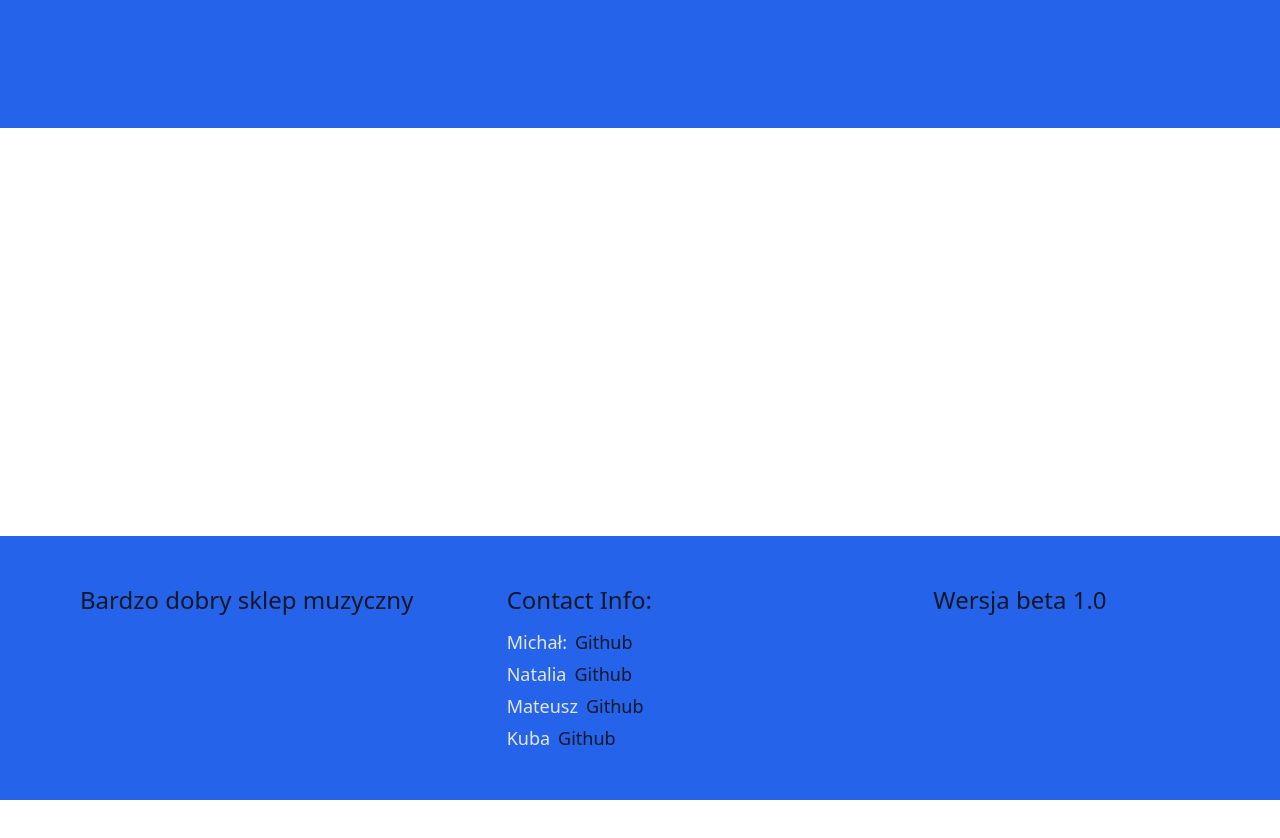
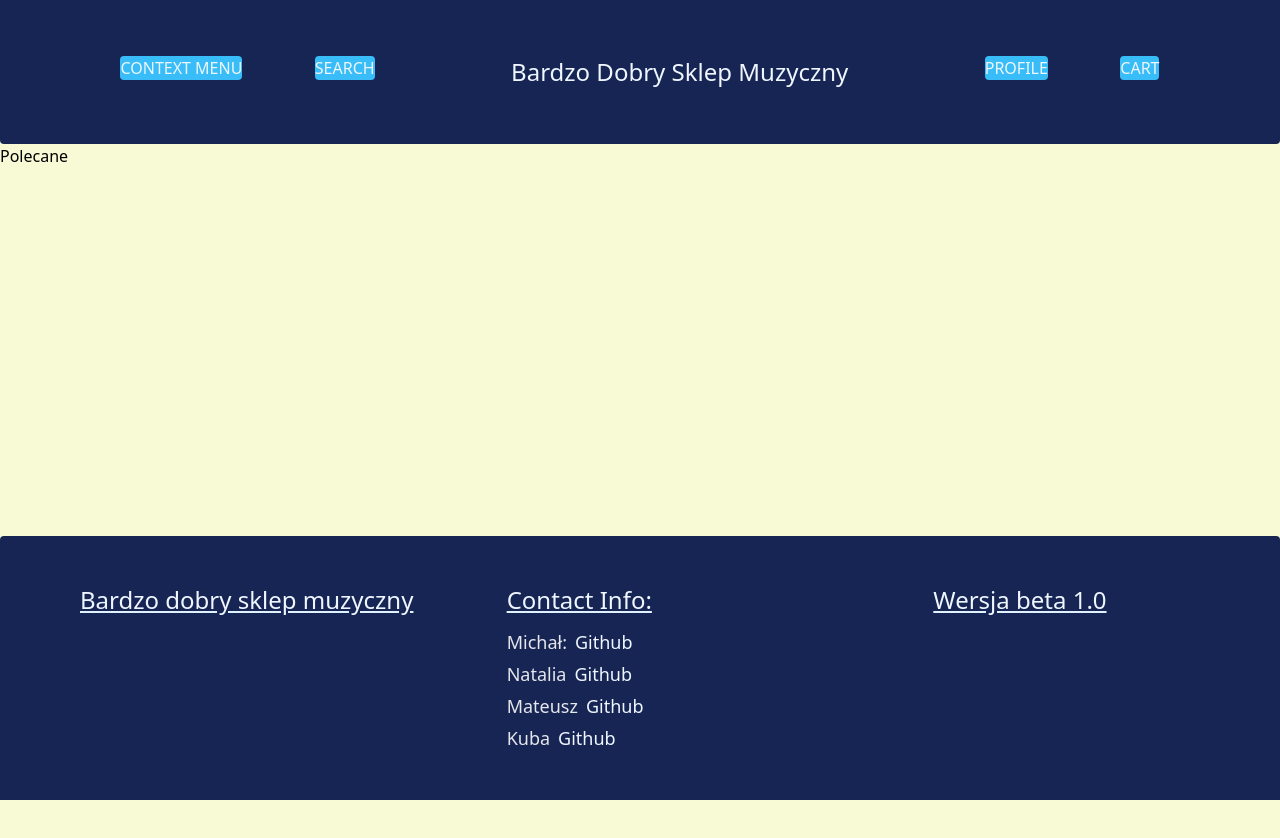
Before and after one commit to matikd13/bardzo-dobry-sklep-muzyczny, a React (Vite) app in the folder client/: page /home in a window 1280 px wide. Shown: the top 838 px of the page. After the commit the page ends 800 px from the top, so only its background shows below. Built offline with nearby package versions, Linux system fonts and the light colour scheme; no server answers.

Commit message:
footer, navbar i dodatki

```diff
--- a/client/index.html
+++ b/client/index.html
@@ -6,7 +6,7 @@
     <meta name="viewport" content="width=device-width, initial-scale=1.0" />
     <title>Bardzo Dobry Sklep Muzyczny</title>
   </head>
-  <body>
+  <body style="background-color: rgb(247, 250, 213)">
     <div id="root"></div>
     <script type="module" src="/src/main.tsx"></script>
   </body>
--- a/client/src/routes/AppRouter.tsx
+++ b/client/src/routes/AppRouter.tsx
@@ -26,7 +26,7 @@ function getRoutes() {
     },
     {
       path: 'home',
-      element: <HomePage></HomePage>,
+      element: <HomePage />,
     },
   ];
 }
--- a/client/src/routes/HomePage.tsx
+++ b/client/src/routes/HomePage.tsx
@@ -1,14 +1,20 @@
 import Navbar from './layouts/Navbar/Navbar';
 import Footer from './layouts/Footer/Footer';
+import ProductsList from './layouts/ProductsList/ProductsList';
 
 export default function HomePage() {
   return (
     <>
       <div>
-        <Navbar />
-      </div>
-      <div className="flex min-h-screen flex-col">
-        <Footer />
+        <div>
+          <Navbar />
+        </div>
+        <div>
+          <ProductsList />
+        </div>
+        <div>
+          <Footer />
+        </div>
       </div>
     </>
   );
--- a/client/src/routes/layouts/Footer/Footer.tsx
+++ b/client/src/routes/layouts/Footer/Footer.tsx
@@ -2,13 +2,13 @@ export default function Footer() {
   return (
     <>
       <div className="">
-        <footer className="absolute inset-x-0 bottom-0 bg-blue-600 px-20 py-12 text-gray-900">
+        <footer className="absolute inset-x-0 bottom-0 rounded-t bg-blue-950 px-20 py-12 text-blue-50">
           <div className="flex w-screen">
             <div className="w-1/3">
-              <p className="pb-2 text-2xl">Bardzo dobry sklep muzyczny</p>
+              <p className="pb-2 text-2xl underline decoration-sky-100">Bardzo dobry sklep muzyczny</p>
             </div>
             <div className="w-1/3">
-              <p className="pb-2 text-2xl">Contact Info:</p>
+              <p className="pb-2 text-2xl underline decoration-sky-100">Contact Info:</p>
               <div>
                 <ul className="text-lg">
                   <li className="mt-1">
@@ -31,7 +31,7 @@ export default function Footer() {
               </div>
             </div>
             <div className="w-1/3">
-              <p className="pb-2 text-2xl">Wersja beta 1.0</p>
+              <p className="pb-2 text-2xl underline decoration-sky-100">Wersja beta 1.0</p>
             </div>
           </div>
         </footer>
--- a/client/src/routes/layouts/Navbar/Navbar.tsx
+++ b/client/src/routes/layouts/Navbar/Navbar.tsx
@@ -1,9 +1,35 @@
 export default function Navbar() {
   return (
     <>
-      <div className="">
-        <nav className="inset-x-0 top-0 bg-blue-600 px-20 py-16 text-gray-900">
-          <div className="flex w-40"></div>
+      <div className="inset-x-0 top-0">
+        <nav className=" rounded-b bg-blue-950 px-20 py-14 text-blue-50">
+          <div className="flex justify-evenly">
+            <div className="px-8">
+              <div className="rounded bg-sky-400">
+                <button>CONTEXT MENU</button>
+              </div>
+            </div>
+            <div className="px-8">
+              <div className="relative rounded bg-sky-400">
+                <button>SEARCH</button>
+              </div>
+            </div>
+            <div className="px-24">
+              <div className="rounded">
+                <p className="text-2xl">Bardzo Dobry Sklep Muzyczny</p>
+              </div>
+            </div>
+            <div className="px-8">
+              <div className="rounded bg-sky-400">
+                <button>PROFILE</button>
+              </div>
+            </div>
+            <div className="px-8">
+              <div className="rounded bg-sky-400">
+                <button>CART</button>
+              </div>
+            </div>
+          </div>
         </nav>
       </div>
     </>
--- /dev/null
+++ b/client/src/routes/layouts/ProductsList/ProductsList.tsx
@@ -0,0 +1,17 @@
+import { useState } from 'react';
+
+export default function ProductsList() {
+  const [products, setProducts] = useState([
+    { title: 'Roksana Węgiel', price: '49,99 zł', img: 'dwd' },
+    { title: 'Roksana Kręgiel', price: '42,99 zł', img: 'dwd' },
+    { title: 'Roksana Dżnigiel', price: '43,99 zł', img: 'dwd' },
+  ]);
+
+  return (
+    <>
+      <div>
+        <h1> Polecane </h1>
+      </div>
+    </>
+  );
+}
```
